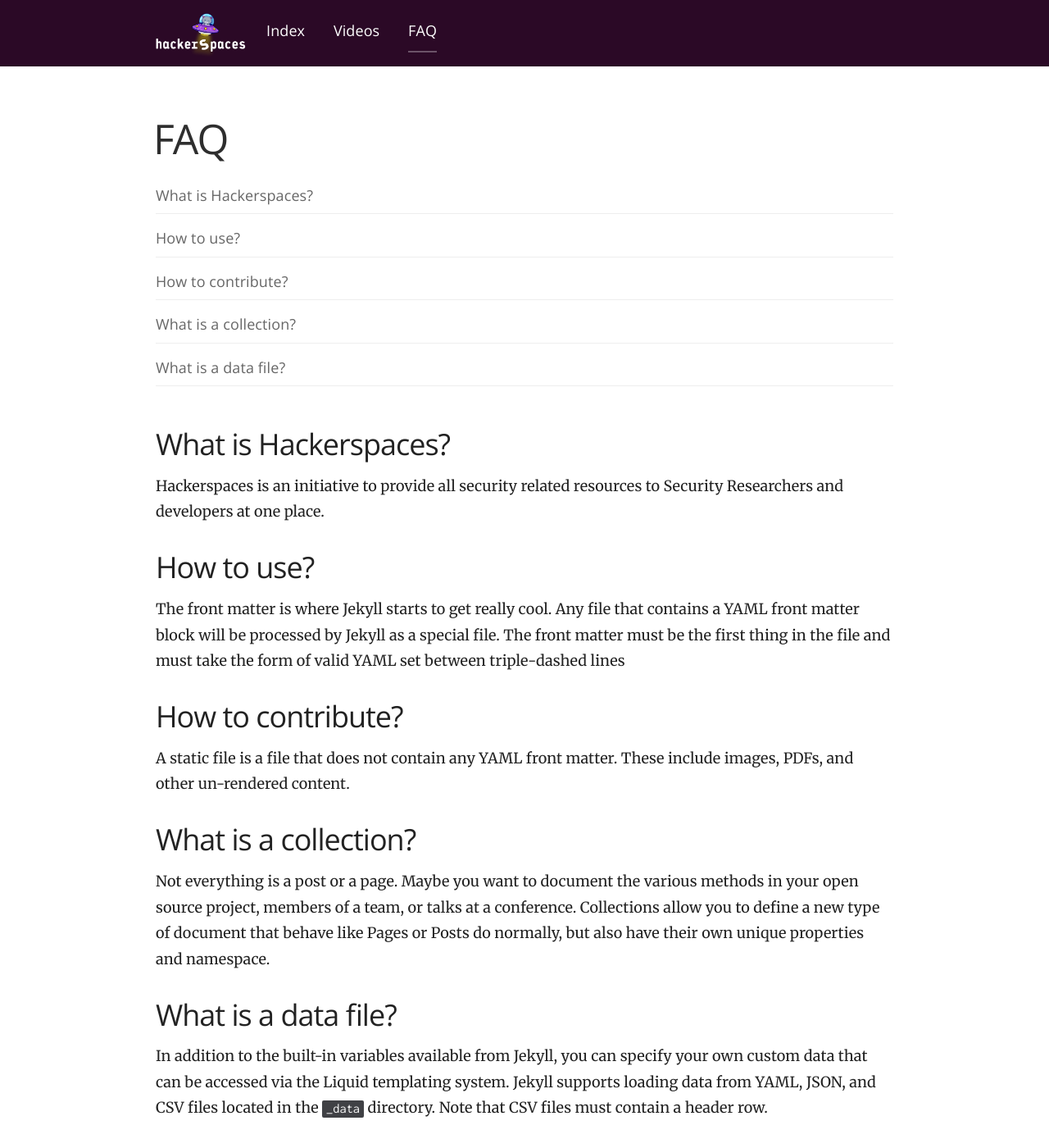
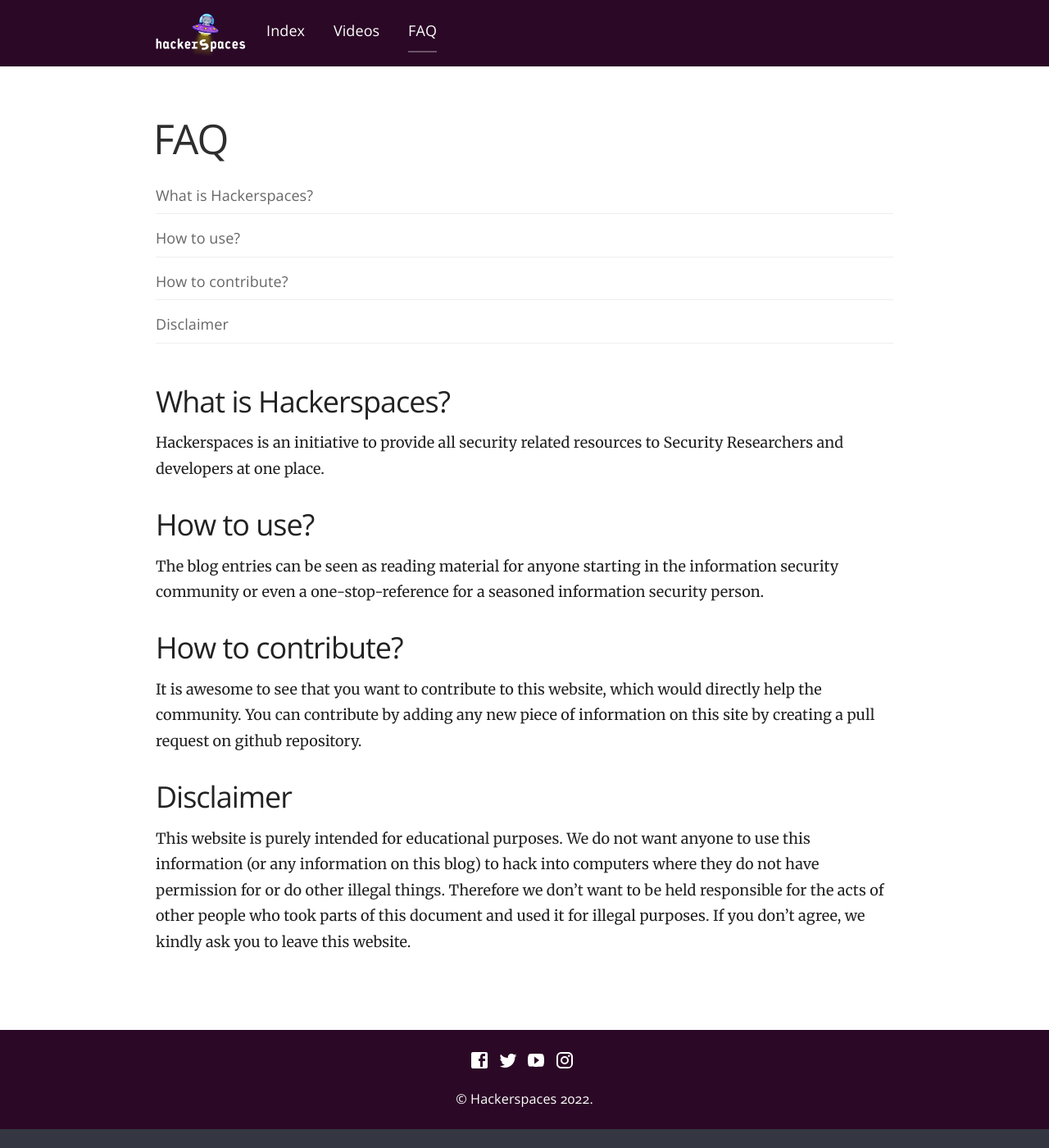
Before and after one commit to 101020210359/hackerspaces.me, a Jekyll site: the page built from faq.html, in a window 1280 px wide and 1400 px high. Shown: the whole window at 82% size. Built offline with Jekyll 4.4.1, drawn with Linux system fonts in a browser that asks for light colours; nearby versions of some CDN libraries.

Commit message:
Updated 'faq.html' via CloudCannon

```diff
--- a/faq.html
+++ b/faq.html
@@ -6,28 +6,23 @@ faq:
       Security Researchers and developers at one place.
   - question: How to use?
     answer: >-
-      The front matter is where Jekyll starts to get really cool. Any file that
-      contains a YAML front matter block will be processed by Jekyll as a
-      special file. The front matter must be the first thing in the file and
-      must take the form of valid YAML set between triple-dashed lines
+      The blog entries can be seen as reading material for anyone starting in
+      the information security community or even a one-stop-reference for a
+      seasoned information security person.
   - question: How to contribute?
     answer: >-
-      A static file is a file that does not contain any YAML front matter. These
-      include images, PDFs, and other un-rendered content.
-  - question: What is a collection?
+      It is awesome to see that you want to contribute to this website, which
+      would directly help the community. You can contribute by adding any new
+      piece of information on this site by creating a pull request on  github
+      repository.
+  - question: Disclaimer
     answer: >-
-      Not everything is a post or a page. Maybe you want to document the various
-      methods in your open source project, members of a team, or talks at a
-      conference. Collections allow you to define a new type of document that
-      behave like Pages or Posts do normally, but also have their own unique
-      properties and namespace.
-  - question: What is a data file?
-    answer: >-
-      In addition to the built-in variables available from Jekyll, you can
-      specify your own custom data that can be accessed via the Liquid
-      templating system. Jekyll supports loading data from YAML, JSON, and CSV
-      files located in the  `_data` directory. Note that CSV files must contain
-      a header row.
+      This website is purely intended for educational purposes. We do not want
+      anyone to use this information (or any information on this blog) to hack
+      into computers where they do not have permission for or do other illegal
+      things. Therefore we don’t want to be held responsible for the acts of
+      other people who took parts of this document and used it for illegal
+      purposes. If you don’t agree, we kindly ask you to leave this website.
 ---
 
 <h1>FAQ</h1>
```
